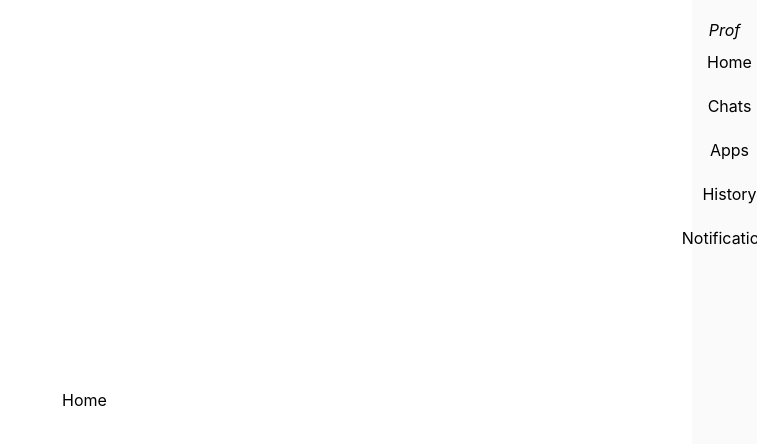
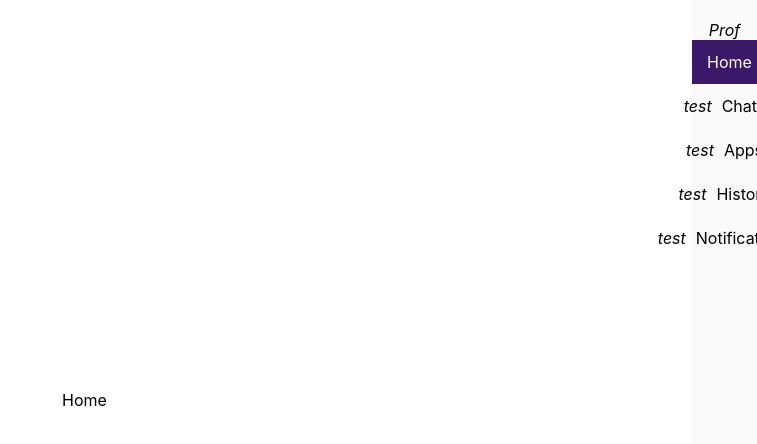
Before and after one commit to tbuddhi/right-navigation, a React (Create React App) app: page / in a window 1280 px wide. Shown: the top 444 px of the page, without its empty margins (523-1280 px from the left). Built offline with nearby package versions, Linux system fonts and the light colour scheme.

Commit message:
Update with home route

```diff
--- a/src/components/RightSidebar/index.tsx
+++ b/src/components/RightSidebar/index.tsx
@@ -1,60 +1,55 @@
 import React, { useState } from 'react';
-import { NavLink } from 'react-router-dom';
+import { NavLink, useNavigate } from 'react-router-dom';
 import SubPanel from '../SubPanel/SubPanel';
 import './RightSidebar.scss';
 
 interface NavItem {
-  id: number;
-  title: string;
-  mainNavItem?: string;
-  subItems?: { id: number; title: string }[];
+  id: number,
+  title: string,
+  mainNavItem?: string,
+  subItems?: { id: number; title: string }[]
 }
 
-const navItems: NavItem[] = [
-  { id: 1, title: 'Home' },
-  { id: 2, title: 'Chats' },
-  { id: 3, title: 'Apps' },
-  { id: 4, title: 'History' },
-  { id: 5, title: 'Notifications' }
-];
-
 const subNavItems: Record<string, NavItem[]> = {
-  Home: [],
   Chats: [
     { id: 1, mainNavItem: 'Chats', title: 'Chat Item 1', subItems: [{ id: 4, title: 'SubItem 1-1' }, { id: 5, title: 'SubItem 1-2' }] },
-    { id: 2, mainNavItem: 'Chats', title: 'Chat Item 2', subItems: [{ id: 6, title: 'SubItem 2-1' }, { id: 7, title: 'SubItem 2-2' }] }
+    { id: 2, mainNavItem: 'Chats', title: 'Chat Item 2', subItems: [{ id: 6, title: 'SubItem 2-1' }, { id: 7, title: 'SubItem 2-2' }] },
   ],
   Apps: [
-    { id: 3, mainNavItem: 'Apps', title: 'App Item 1', subItems: [{ id: 8, title: 'SubItem 3-1' }, { id: 9, title: 'SubItem 3-2' }] }
+    { id: 3, mainNavItem: 'Apps', title: 'App Item 1', subItems: [{ id: 8, title: 'SubItem 3-1' }, { id: 9, title: 'SubItem 3-2' }] },
   ],
   History: [
-    { id: 4, mainNavItem: 'History', title: 'History Item 1', subItems: [{ id: 10, title: 'SubItem 4-1' }, { id: 11, title: 'SubItem 4-2' }] }
+    { id: 4, mainNavItem: 'History', title: 'History Item 1', subItems: [{ id: 10, title: 'SubItem 4-1' }, { id: 11, title: 'SubItem 4-2' }] },
   ],
   Notifications: []
-};
+}
 
 const RightSidebar: React.FC = () => {
-  const [isExpanded, setIsExpanded] = useState<boolean>(false);
-  const [currentNavItem, setCurrentNavItem] = useState<NavItem | null>(null);
+  const [isExpanded, setIsExpanded] = useState<boolean>(false)
+  const [currentNavItem, setCurrentNavItem] = useState<NavItem | null>(null)
+  const navigate = useNavigate()
 
   const handleNavItemClick = (title: string) => {
-    if (subNavItems[title].length > 0) {
+    if (title === 'Home') {
+      navigate('/');
+      setIsExpanded(false);
+      setCurrentNavItem(null);
+    } else if (subNavItems[title].length > 0) {
       setCurrentNavItem({ id: Date.now(), title });
-      // setIsExpanded(true);
     } else {
       setCurrentNavItem(null);
       setIsExpanded(false);
     }
-  };
+  }
 
   const toggleExpand = () => {
     setIsExpanded(!isExpanded);
-  };
+  }
 
   const handleClose = () => {
     setCurrentNavItem(null);
     setIsExpanded(false);
-  };
+  }
 
   return (
     <div className="sidebarContainer">
@@ -74,16 +69,22 @@ const RightSidebar: React.FC = () => {
               <div className="fas fa-bars">Z</div>
             </div>
           )}
-          {navItems.map((navItem) => (
+
+          <NavLink to="/" end className="navItem" onClick={() => handleNavItemClick('Home')}>
+            <i className="fas fa-home"></i>
+            <div>Home</div>
+          </NavLink>
+
+          {Object.keys(subNavItems).map((key) => (
             <NavLink
-              key={navItem.id}
-              to={`/${navItem.title.toLowerCase()}`}
+              to={`/${key.toLowerCase()}`}
+              key={key}
               className="navItem"
-              onClick={() => handleNavItemClick(navItem.title)}
+              onClick={() => handleNavItemClick(key)}
             >
-              <i className={`fas fa-${navItem.title.toLowerCase()}`}></i>
-              <div>{navItem.title}</div>
-              {subNavItems[navItem.title].length > 0 && !isExpanded && (
+              <i className={`fas fa-${key.toLowerCase()}`}>test</i>
+              <div>{key}</div>
+              {subNavItems[key].length > 0 && !isExpanded && (
                 <div className="toggleExpand" onClick={toggleExpand}>
                   <div className="fas fa-bars">Z</div>
                 </div>
--- a/src/components/SubPanel/SubPanel.tsx
+++ b/src/components/SubPanel/SubPanel.tsx
@@ -30,11 +30,9 @@ const SubPanel: React.FC<SubPanelProps> = ({ navItem, onClose }) => {
   }, [navItem]);
 
   const handleNavClick = (item: NavItem) => {
-    if (item.subItems && item.subItems.length > 0) {
+    if (item.subItems) {
       setCurrentNav(item);
       setNavLevel(navLevel + 1); // Increment navigation level
-    } else {
-      onClose(); // Close the panel if there are no sub-items
     }
   };
 
```
